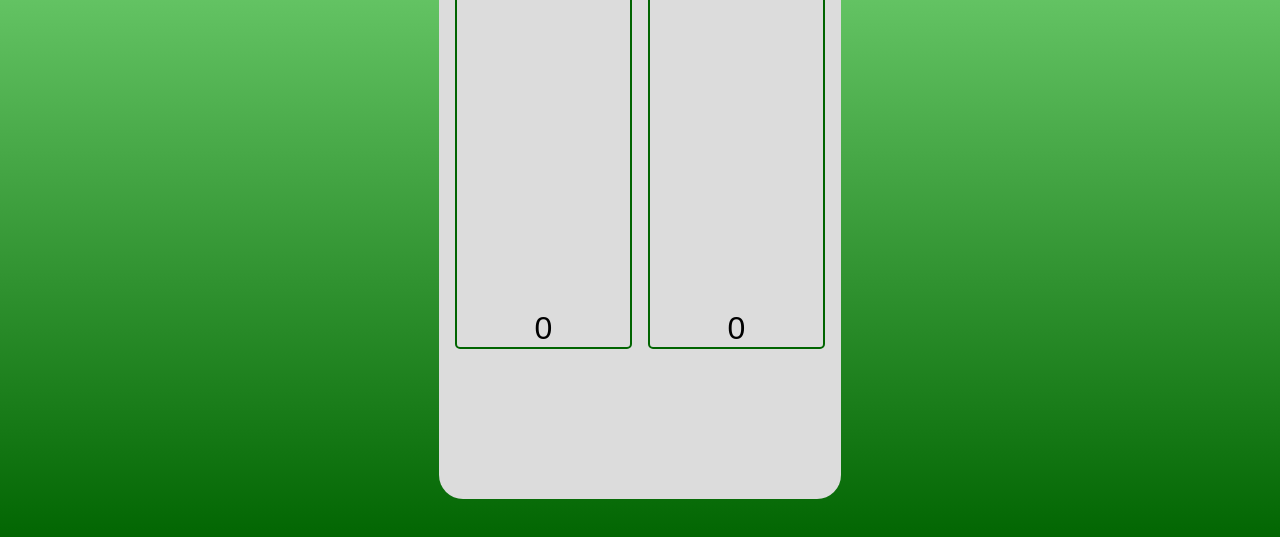
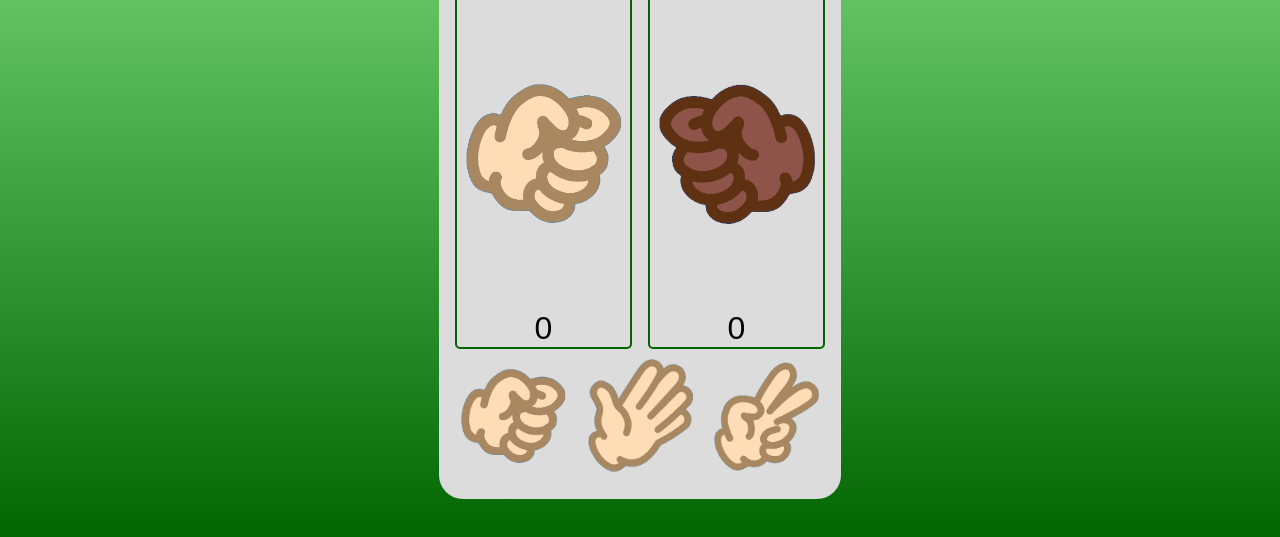
Before and after one commit to logaran/piedra-papel-tijeras, a plain HTML site: page index.html in a window 1280 px wide. Shown: the part 251-788 px from the top of the page. Drawn offline with Linux system fonts and the light colour scheme; the site is published under a folder, as on GitHub Pages, so addresses that start at the root find nothing; a web font is replaced by a local one.

Commit message:
Cambia a rutas relativas las imágenes

```diff
--- a/style.css
+++ b/style.css
@@ -56,37 +56,37 @@ h1 {
     margin: auto;
 }
 .rightPiedra {
-    background-image: url(/img/piedraRight.png);
+    background-image: url(./img/piedraRight.png);
     background-repeat: no-repeat;
     background-position: center;
     background-size: 90%;
 }
 .rightTijeras {
-    background-image: url(/img/tijerasRight.png);
+    background-image: url(./img/tijerasRight.png);
     background-repeat: no-repeat;
     background-position: center;
     background-size: 90%;
 }
 .rightPapel {
-    background-image: url(/img/papelRight.png);
+    background-image: url(./img/papelRight.png);
     background-repeat: no-repeat;
     background-position: center;
     background-size: 90%;
 }
 .leftPiedra {
-    background-image: url(/img/piedraLeft.png);
+    background-image: url(./img/piedraLeft.png);
     background-repeat: no-repeat;
     background-position: center;
     background-size: 90%;
 }
 .leftTijeras {
-    background-image: url(/img/tijerasLeft.png);
+    background-image: url(./img/tijerasLeft.png);
     background-repeat: no-repeat;
     background-position: center;
     background-size: 90%;
 }
 .leftPapel {
-    background-image: url(/img/papelLeft.png);
+    background-image: url(./img/papelLeft.png);
     background-repeat: no-repeat;
     background-position: center;
     background-size: 90%;
```
